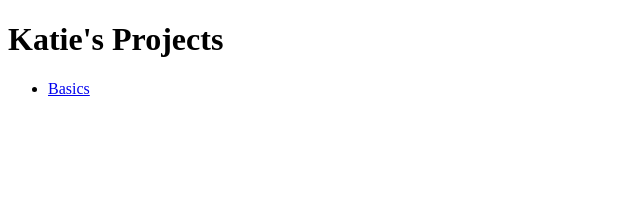
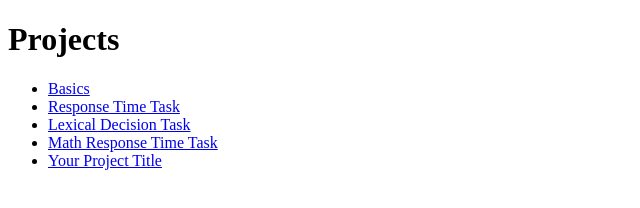
Before and after one commit to katiearrambide/psy1903, a website: page docs/index.html in a window 1280 px wide. Shown: the whole page, without its empty margins (0-640 px from the left). Drawn offline with Linux system fonts and the light colour scheme.

Commit message:
docs html update

```diff
--- a/docs/index.html
+++ b/docs/index.html
@@ -7,9 +7,13 @@
 </head>
 
 <body>
-    <h1> Katie's Projects</h1>
+    <h1>Projects</h1>
     <ul>
-        <li><a href='projects/basics'>Basics</a>
+        <li><a href='projects/basics'>Basics</a></li>
+        <li><a href='projects/response-time'>Response Time Task</a></li>
+        <li><a href='projects/lexical-decision'>Lexical Decision Task</a></li>
+        <li><a href='projects/mrt-blocks-jspsych'>Math Response Time Task</a></li>
+        <li><a href='projects/est-experiment'>Your Project Title</a></li>
     </ul>
 </body>
 
```
